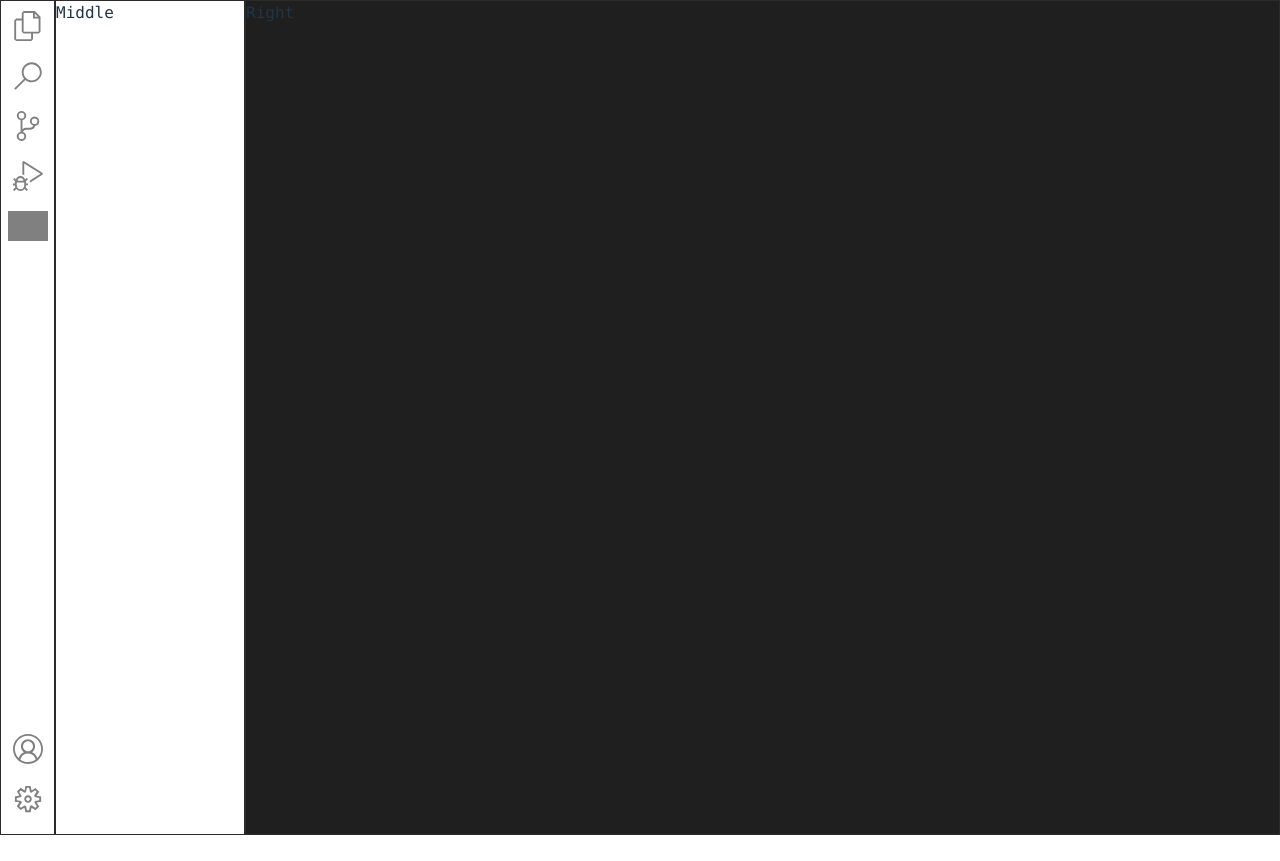
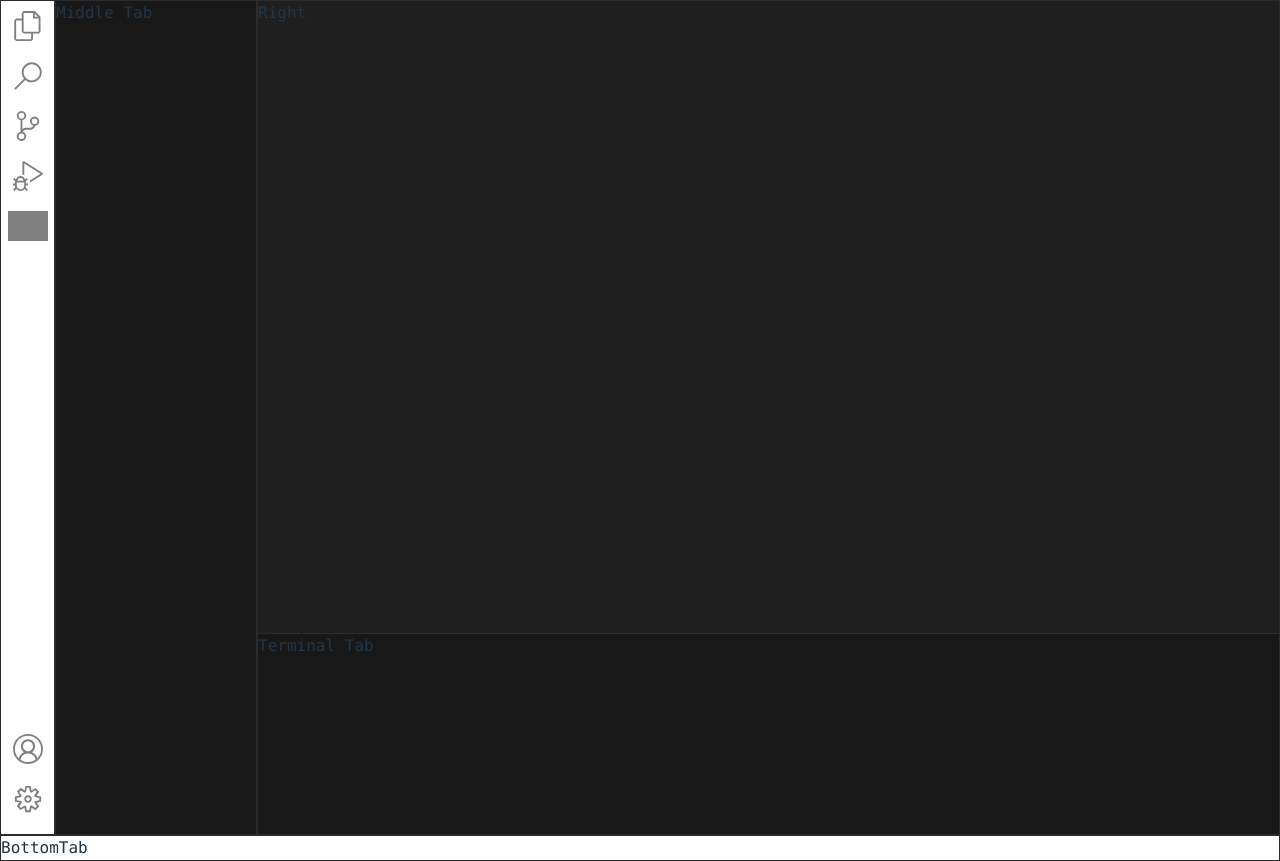
Before and after one commit to Zahmadgit/zeshanahmaddev, a React (Vite) app: page / in a window 1280 px wide. Before the commit the page ends 835 px from the top, so only its background shows below. Built offline with nearby package versions, Linux system fonts and the light colour scheme; grey boxes are pictures that could not be loaded.

Commit message:
resizable terminaltab and middletab

```diff
--- a/src/components/bottomTab/BottomTab.tsx
+++ b/src/components/bottomTab/BottomTab.tsx
@@ -0,0 +1,3 @@
+export default function BottomTab() {
+  return <div>BottomTab</div>;
+}
--- /dev/null
+++ b/src/components/middleTab/MiddleTab.module.css
@@ -0,0 +1,18 @@
+.middleTabContainer {
+  display: flex;
+  flex-direction: row; /* left = narrow, middle = medium, right = flexible */
+  height: 100%; /* optional full screen height */
+}
+
+.resizeHandle {
+  width: 0.05px;
+  cursor: col-resize;
+  background: rgb(43, 43, 43);
+}
+.middleContent {
+  width: 100%;
+  min-width: 100px;
+  max-width: 500px;
+  background-color: rgb(24, 24, 24);
+  overflow: auto;
+}
--- a/src/components/middleTab/MiddleTab.tsx
+++ b/src/components/middleTab/MiddleTab.tsx
@@ -1,3 +1,48 @@
+import styles from "./MiddleTab.module.css";
+import { useState, useRef, useEffect } from "react";
 export default function MiddleTab() {
-  return <div>Middle</div>;
+  const [middleWidth, setMiddleWidth] = useState<number>(200);
+
+  const containerRef = useRef<HTMLDivElement>(null);
+  useEffect(() => {
+    const handleMouseMove = (e: MouseEvent) => {
+      //ref needs to exist
+      if (!containerRef.current) {
+        return;
+      }
+      const rectangleSize = containerRef.current.getBoundingClientRect();
+      const newWidth = e.clientX - rectangleSize.left;
+      if (newWidth > 100 && newWidth < 500) {
+        setMiddleWidth(newWidth);
+      }
+    };
+
+    const handleMouseUp = () => {
+      document.removeEventListener("mousemove", handleMouseMove);
+      document.removeEventListener("mouseup", handleMouseUp);
+    };
+
+    const handleMouseDown = () => {
+      document.addEventListener("mousemove", handleMouseMove);
+      document.addEventListener("mouseup", handleMouseUp);
+    };
+
+    const resizeHandle = containerRef.current?.querySelector(
+      `.${styles.resizeHandle}`
+    );
+    resizeHandle?.addEventListener("mousedown", handleMouseDown);
+
+    return () => {
+      resizeHandle?.removeEventListener("mousedown", handleMouseDown);
+    };
+  }, []);
+
+  return (
+    <div className={styles.middleTabContainer} ref={containerRef}>
+      <div className={styles.middleContent} style={{ width: middleWidth }}>
+        Middle Tab
+      </div>
+      <div className={styles.resizeHandle}></div>
+    </div>
+  );
 }
--- /dev/null
+++ b/src/components/rightTab/RightTab.module.css
@@ -0,0 +1,23 @@
+.rightTabContainer {
+  display: flex;
+  flex-direction: column; /* left = narrow, middle = medium, right = flexible */
+  height: 100%; /* optional full screen height */
+}
+
+.codebarContainer {
+  flex: 1;
+  overflow: auto;
+}
+
+.resizeHandle {
+  height: 1px;
+  cursor: row-resize;
+  background: rgb(43, 43, 43);
+}
+.terminalContainer {
+  height: 200px;
+  min-height: 50px;
+  max-height: 70%;
+  background-color: rgb(24, 24, 24);
+  overflow: auto;
+}
--- a/src/components/rightTab/RightTab.tsx
+++ b/src/components/rightTab/RightTab.tsx
@@ -1,3 +1,53 @@
+import TerminalTab from "./TerminalTab";
+import styles from "./RightTab.module.css";
+import { useState, useRef, useEffect } from "react";
 export default function RightTab() {
-  return <div>Right</div>;
+  const [terminalHeight, setTerminalHeight] = useState<number>(200);
+
+  const containerRef = useRef<HTMLDivElement>(null);
+  useEffect(() => {
+    const handleMouseMove = (e: MouseEvent) => {
+      //ref needs to exist
+      if (!containerRef.current) {
+        return;
+      }
+      const rectangleSize = containerRef.current.getBoundingClientRect();
+      const newHeight = rectangleSize.bottom - e.clientY;
+      if (newHeight > 100 && newHeight < rectangleSize.height * 0.7) {
+        setTerminalHeight(newHeight);
+      }
+    };
+
+    const handleMouseUp = () => {
+      document.removeEventListener("mousemove", handleMouseMove);
+      document.removeEventListener("mouseup", handleMouseUp);
+    };
+
+    const handleMouseDown = () => {
+      document.addEventListener("mousemove", handleMouseMove);
+      document.addEventListener("mouseup", handleMouseUp);
+    };
+
+    const resizeHandle = containerRef.current?.querySelector(
+      `.${styles.resizeHandle}`
+    );
+    resizeHandle?.addEventListener("mousedown", handleMouseDown);
+
+    return () => {
+      resizeHandle?.removeEventListener("mousedown", handleMouseDown);
+    };
+  }, []);
+
+  return (
+    <div className={styles.rightTabContainer} ref={containerRef}>
+      <div className={styles.codebarContainer}>Right</div>
+      <div className={styles.resizeHandle}></div>
+      <div
+        className={styles.terminalContainer}
+        style={{ height: terminalHeight }}
+      >
+        <TerminalTab />
+      </div>
+    </div>
+  );
 }
--- /dev/null
+++ b/src/components/rightTab/TerminalTab.tsx
@@ -0,0 +1,3 @@
+export default function TerminalTab() {
+  return <div>Terminal Tab</div>;
+}
--- a/src/index.css
+++ b/src/index.css
@@ -9,8 +9,10 @@
   background-color: rgb(24, 24, 24);
 }
 
-body {
+body,
+html {
   margin: 0;
+  height: 100%;
 }
 
 @media (prefers-color-scheme: light) {
--- a/src/screens/HomeScreen.module.css
+++ b/src/screens/HomeScreen.module.css
@@ -1,22 +1,38 @@
 .container {
   display: grid;
-  grid-template-columns: 55px 190px 1fr; /* left = narrow, middle = medium, right = flexible */
-  height: 100vh; /* optional full screen height */
+  grid-template-columns: 55px auto 1fr; /* left = narrow, middle = medium, right = flexible */
+  grid-template-rows: 1fr auto;
+  height: 100vh;
+  min-width: 600px;
 }
 
 .left {
   grid-column: 1;
+  grid-row: 1;
   border: 0.01px solid rgb(43, 43, 43);
 }
 
 .middle {
   grid-column: 2;
-
+  grid-row: 1;
   border: 0.01px solid rgb(43, 43, 43);
+  min-width: 100px;
+  max-width: 500px;
+  width: auto;
 }
 
 .right {
   grid-column: 3;
+  grid-row: 1;
+  display: flex;
+  flex-direction: column;
   background: rgb(31, 31, 31);
   border: 0.01px solid rgb(43, 43, 43);
+  min-width: 200px;
 }
+
+.bottom {
+  grid-row: 2;
+  grid-column: 1/4;
+  border: 0.01px solid rgb(43, 43, 43);
+}
--- a/src/screens/HomeScreen.tsx
+++ b/src/screens/HomeScreen.tsx
@@ -2,6 +2,7 @@ import LeftTab from "../components/leftTab/LeftTab";
 import MiddleTab from "../components/middleTab/MiddleTab";
 import RightTab from "../components/rightTab/RightTab";
 import styles from "./HomeScreen.module.css";
+import BottomTab from "../components/bottomTab/BottomTab";
 export default function HomeScreen() {
   return (
     <div className={styles.container}>
@@ -15,6 +16,9 @@ export default function HomeScreen() {
       <div className={styles.right}>
         <RightTab />
       </div>
+      <div className={styles.bottom}>
+        <BottomTab />
+      </div>
     </div>
   );
 }
```
